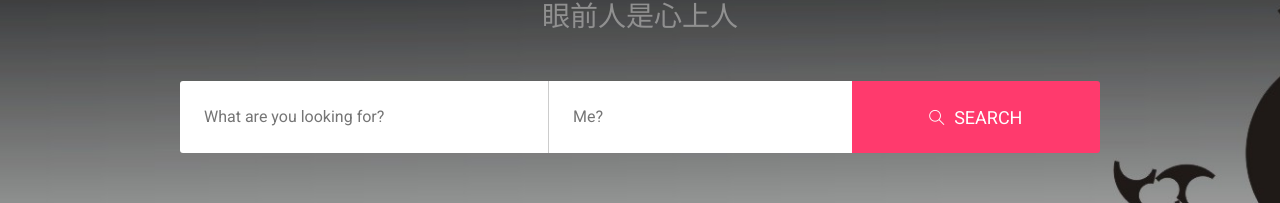
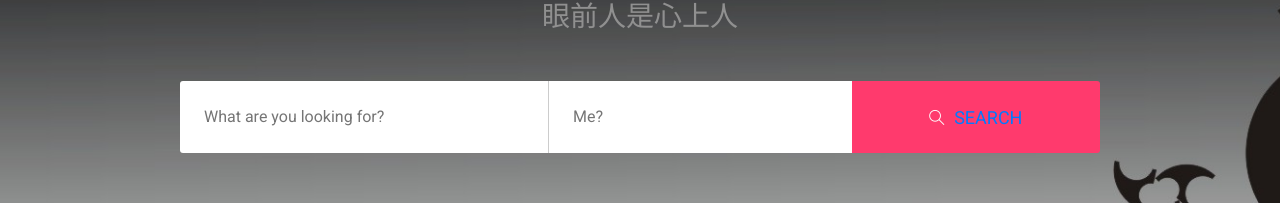
Before and after one commit to Sylila/sylila.github.io, a plain HTML site: page index.html in a window 1280 px wide. Shown: the part 337-540 px from the top of the page. Drawn offline with nearby package versions, Linux system fonts and the light colour scheme; files that its build step writes are made by us from their sources.

Commit message:
第一次学css

```diff
--- a/index.html
+++ b/index.html
@@ -111,7 +111,7 @@
                                     <div class="btn-group" role="group" aria-label="Basic example">
                                         <input type="text" placeholder="What are you looking for?" class="btn-group1">
                                         <input type="text" placeholder="Me?" class="btn-group2">
-                                        <button type="submit" class="btn-form"><span class="icon-magnifier search-icon"></span>SEARCH<i class="pe-7s-angle-right"></i></button>
+                                        <button type="submit" class="btn-form"><span class="icon-magnifier search-icon"></span><a href="http://www.baidu.com/" target="_blank">SEARCH</a><i class="pe-7s-angle-right"></i></button>
                                     </div>
                                 </form>
                                 <div class="slider-link">
```
